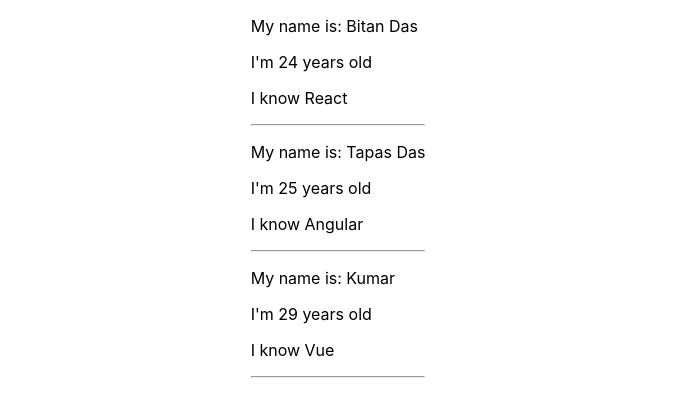
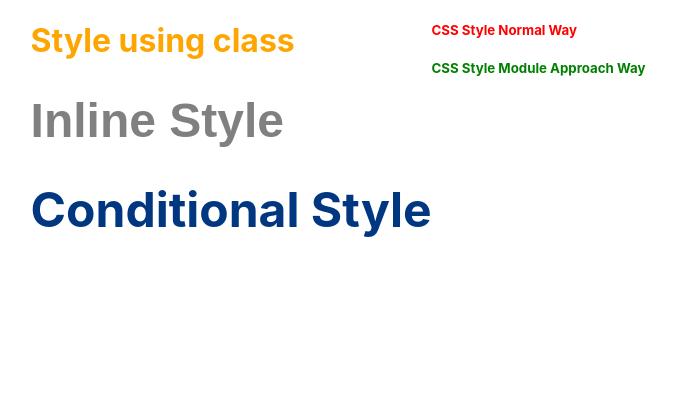
Before and after one commit to Bitan23101996/React-Learning-Series, a React (Create React App) app: page / in a window 1280 px wide. Shown: the top 416 px of the page, without its empty margins (302-978 px from the left). Built offline with nearby package versions, Linux system fonts and the light colour scheme.

Commit message:
Style React App with Various Approach

```diff
--- a/src/App.js
+++ b/src/App.js
@@ -11,7 +11,9 @@
 import Parent from './react-basics-tutorials/Parent'
 import ConditionalRender from './react-basics-tutorials/ConditionalRender'
 import ListRendering from './react-basics-tutorials/ListRendering'
-
+import Stylesheet from '../src/react-basics-tutorials/Stylesheet'
+import './appStyles.css'
+import Styles from './appStyles.module.css'
 // 2. Extend the theme to include custom colors, fonts, etc
 const colors = {
   brand: {
@@ -31,7 +33,12 @@
       {/* <EventBinding  name="Bitan" title="Das"/> */}
       {/* <Parent /> */}
       {/* <ConditionalRender/> */}
-      <ListRendering/>
+      {/* <ListRendering/> */}
+      <Stylesheet primaryTheme={true} />
+      <div>
+        <h5 className="error-color">CSS Style Normal Way</h5>
+        <h5 className={Styles.success_color}>CSS Style Module Approach Way</h5>
+      </div>
     </div>
   );
 }
--- /dev/null
+++ b/src/appStyles.css
@@ -0,0 +1,3 @@
+.error-color{
+    color: red;
+}
--- /dev/null
+++ b/src/appStyles.module.css
@@ -0,0 +1,3 @@
+.success_color{
+    color: green;
+}
--- a/src/react-basics-tutorials/ListRendering.js
+++ b/src/react-basics-tutorials/ListRendering.js
@@ -26,6 +26,14 @@
     return (
         <div>
             {person}
+
+
+            {/* This is perfectly fine as this class will applied both parent and child */}
+            <h5 className="error-color">CSS Style Normal Way</h5>
+
+            {/* This will give error as this class is only applied particular folder not it's child component */}
+            {/* <h5 className={Styles.success}>CSS Style Module Approach Way</h5> */}
+
         </div>
     )
 }
--- /dev/null
+++ b/src/react-basics-tutorials/Stylesheet.js
@@ -0,0 +1,25 @@
+import React from 'react'
+import './style.css'
+
+const headerText = {
+    color: 'grey',
+    fontSize: '3rem',
+    fontFamily: 'Arial'
+}
+function Stylesheet(props) {
+    const themeName = props.primaryTheme ? 'primary' : 'secondary'
+    return (
+        <div>
+            {/* Class Name approach */}
+            <h1 className="heading">Style using class</h1>
+
+            {/* Inline Style Approach */}
+            <h1 style={headerText}>Inline Style</h1>
+
+            {/* Conditional Style Approach */}
+            <h1 className={`${themeName} font-xl`}>Conditional Style</h1>
+        </div>
+    )
+}
+
+export default Stylesheet
--- /dev/null
+++ b/src/react-basics-tutorials/style.css
@@ -0,0 +1,14 @@
+.heading {
+    color: orange;
+}
+
+.primary {
+    color: rgb(0, 55, 128);
+}
+
+.secondary {
+    color: rgb(0, 255, 21);
+}
+.font-xl{
+    font-size: 3rem;
+}
```
Also changed, not shown: 1 other file (tests, documents, lock files or other folders).
